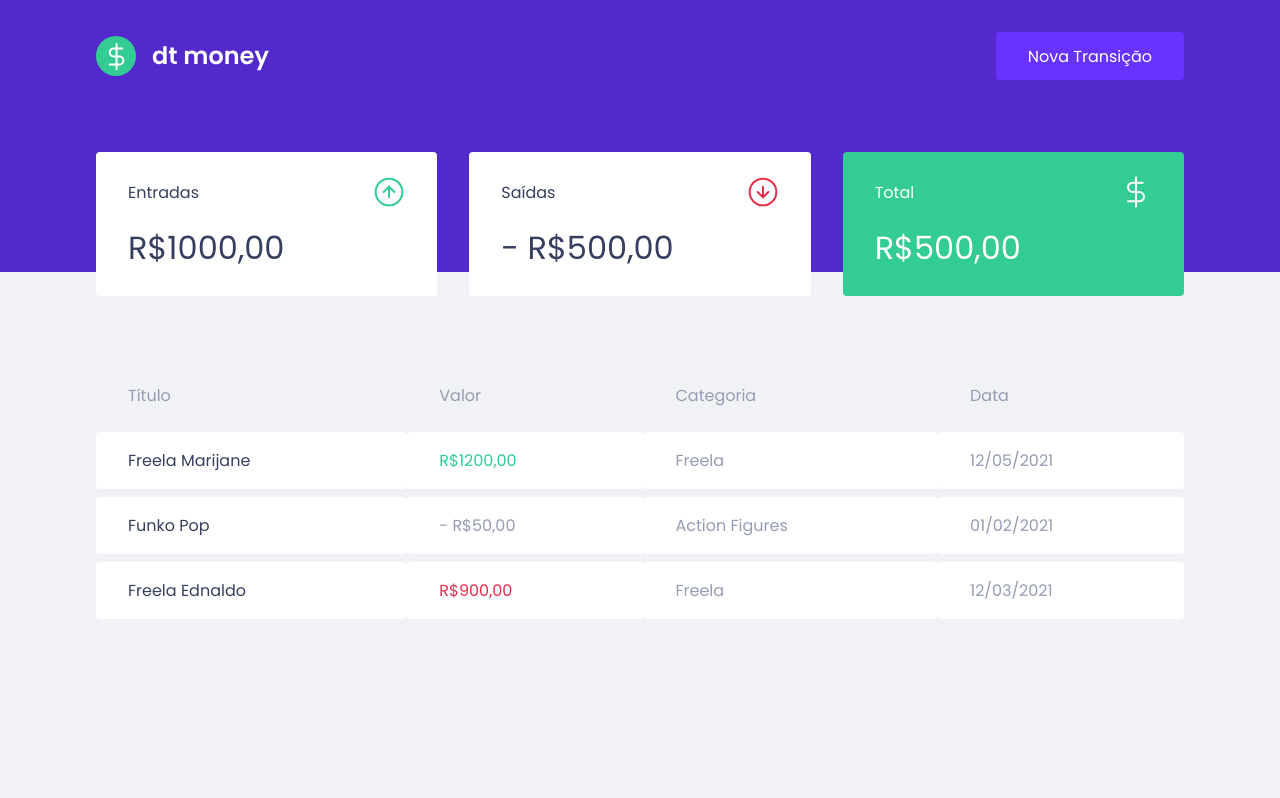
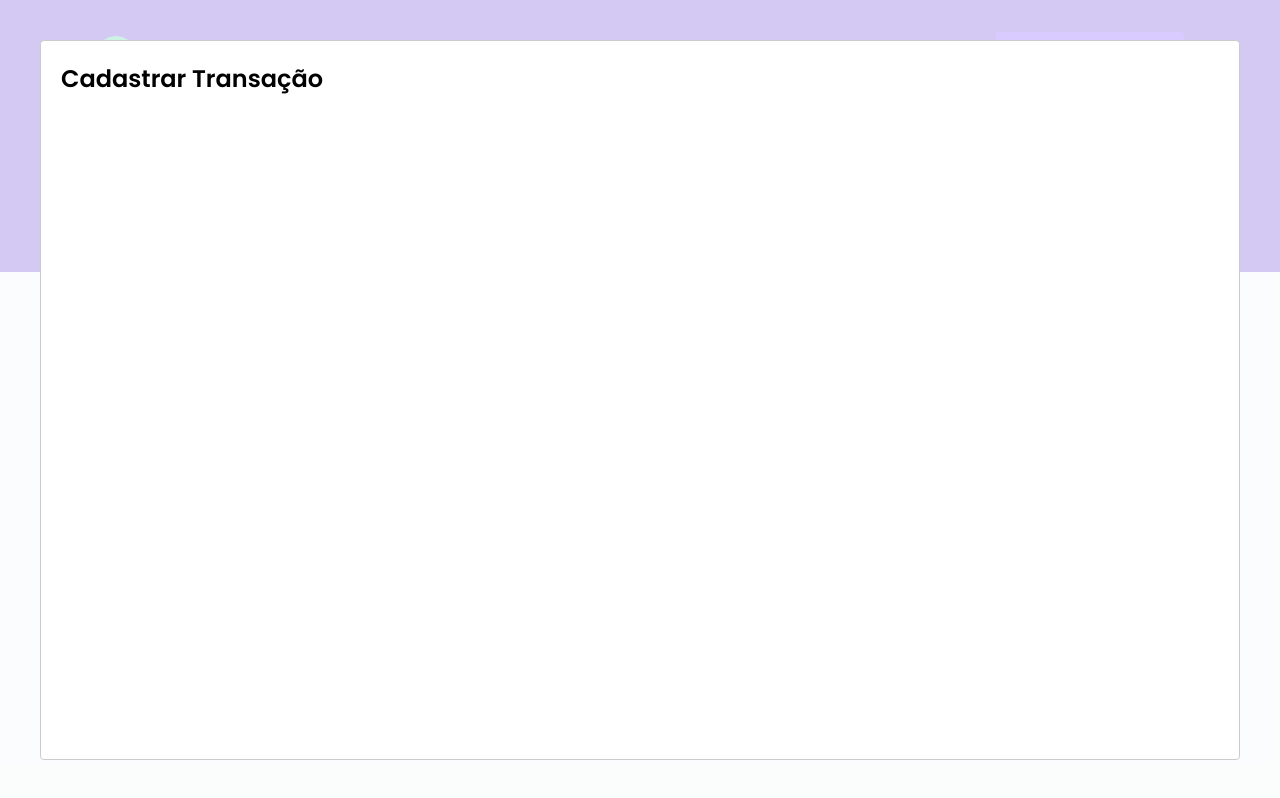
Before and after one commit to thiagoos16/ignite-dt-money, a React (Create React App) app: page / in a window 1280 px wide. Both pictures are taken after a click on the button "Nova Transição". Built offline with nearby package versions, Linux system fonts and the light colour scheme; no server answers; what miragejs would draw is missing.

Commit message:
add modal to new transaction with react-modal

```diff
--- a/package.json
+++ b/package.json
@@ -3,10 +3,12 @@
   "version": "0.1.0",
   "private": true,
   "dependencies": {
+    "@types/react-modal": "^3.12.0",
     "axios": "^0.21.1",
     "miragejs": "^0.1.41",
     "react": "^17.0.2",
     "react-dom": "^17.0.2",
+    "react-modal": "^3.13.1",
     "react-scripts": "4.0.3",
     "styled-components": "^5.2.3",
     "web-vitals": "^1.0.1"
--- a/src/App.tsx
+++ b/src/App.tsx
@@ -1,13 +1,33 @@
 import { Dashboard } from './components/Dashboard';
 import { Header } from './components/Header';
+import { NewTransactionModal } from './components/NewTransactionModal';
+import Modal from 'react-modal';
 
 import { GlobalStyle } from './styles/global';
 
+import { useState } from 'react';
+
+Modal.setAppElement('#root');
+
 export function App() {
+  const [isNewTransactionModalOpen, setIsNewTransactionModalOpen] = useState(false);
+
+  function handleOpenNewTransactionModal() {
+      setIsNewTransactionModalOpen(true);
+  }
+
+  function handleCloseNewTransactionModal() {
+      setIsNewTransactionModalOpen(false);
+  }
+
   return (
     <>
-      <Header/>
+      <Header onOpenNewTransactionModal={handleOpenNewTransactionModal}/>
+
       <Dashboard/>
+
+      <NewTransactionModal isOpen={isNewTransactionModalOpen} onRequestClose={handleCloseNewTransactionModal}/>
+
       <GlobalStyle />
     </>
   );
--- a/src/components/Header/index.tsx
+++ b/src/components/Header/index.tsx
@@ -2,12 +2,16 @@
 
 import { Container, Content } from './styles';
 
-export function Header() {
+interface HeaderProps {
+    onOpenNewTransactionModal: () => void;
+}
+
+export function Header({ onOpenNewTransactionModal }: HeaderProps) {
     return (
         <Container>
             <Content>
                 <img src={logoImg} alt="alt money"/>
-                <button type="button">
+                <button type="button" onClick={onOpenNewTransactionModal}>
                     Nova Transição
                 </button>
             </Content>
--- /dev/null
+++ b/src/components/NewTransactionModal/index.tsx
@@ -0,0 +1,18 @@
+import Modal from 'react-modal';
+
+interface NewTransactionModalProps {
+    isOpen: boolean;
+    onRequestClose: () => void;
+}
+
+export function NewTransactionModal({ isOpen, onRequestClose }: NewTransactionModalProps) {
+
+    return (
+        <Modal
+          isOpen={isOpen}
+          onRequestClose={onRequestClose}
+        >
+            <h2> Cadastrar Transação </h2>
+        </Modal>
+    );
+}
--- /dev/null
+++ b/src/components/NewTransactionModal/styles.tsx
@@ -0,0 +1,5 @@
+import styled from 'styled-components';
+
+export const Container = styled.div`
+
+`
```
